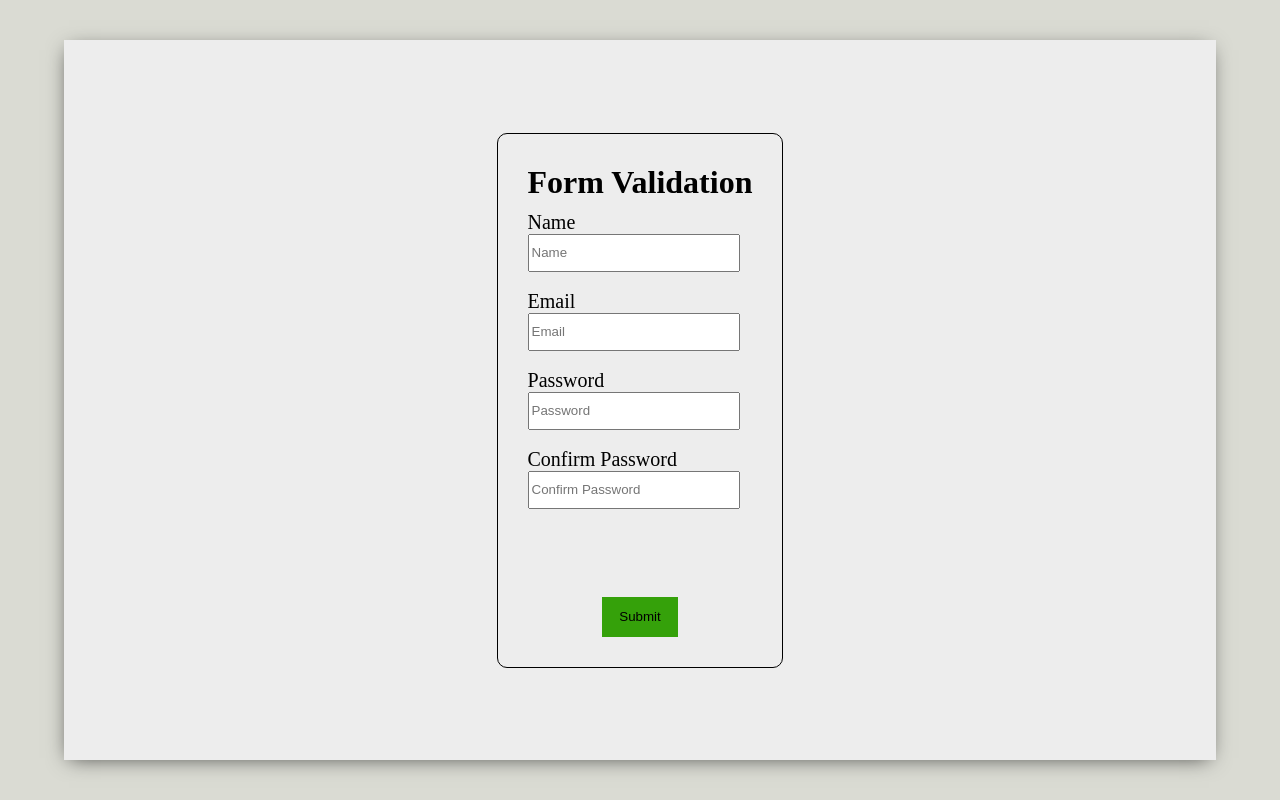
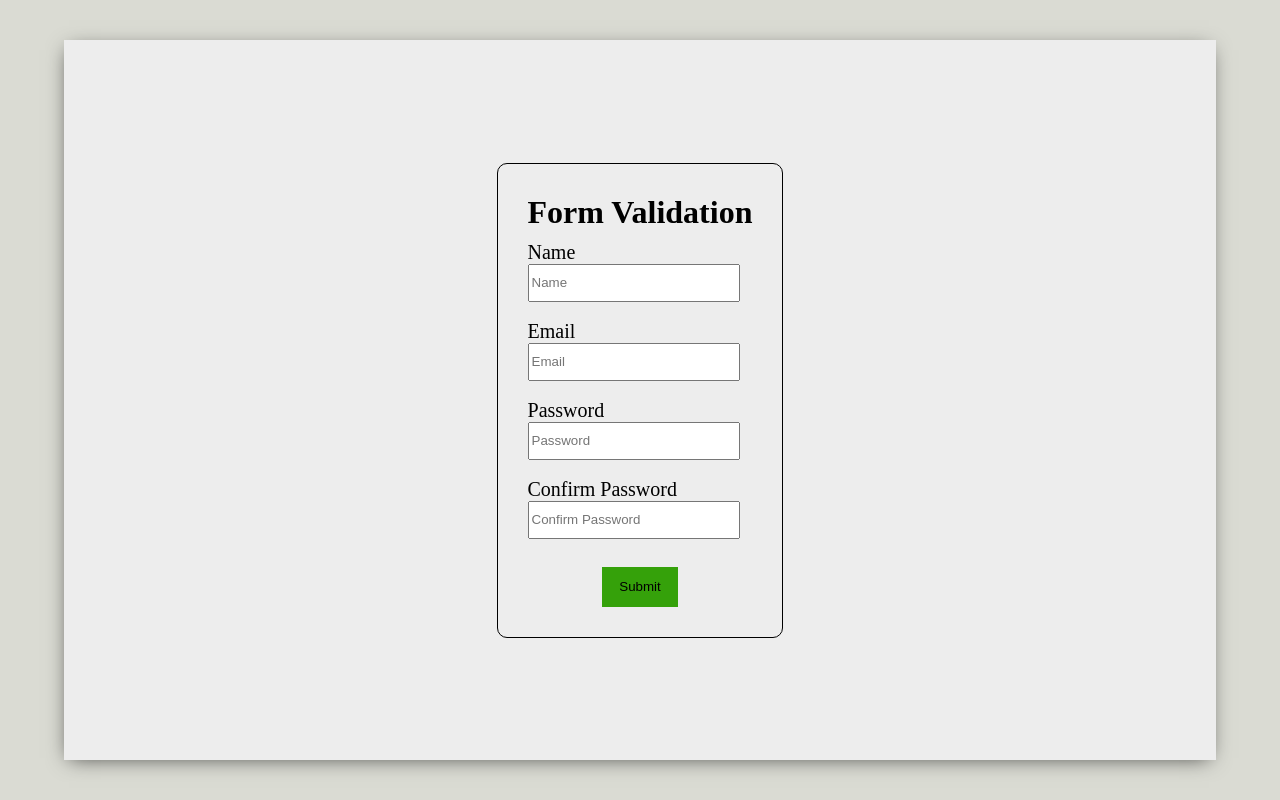
Before and after one commit to baqirraza5/fa18-bcs-033_quiz2, a PHP site: page / in a window 1280 px wide. Run offline with PHP 8.4, Linux system fonts and the light colour scheme.

Commit message:
Update styles.css

```diff
--- a/styles.css
+++ b/styles.css
@@ -48,7 +48,7 @@ margin-bottom: 10px;
 }
 
 .form__btn {
-  margin-top: 70px;
+  margin-top: 10px;
   background-color: #35a10a;
   width: 6vw;
   height: 5vh;
```
